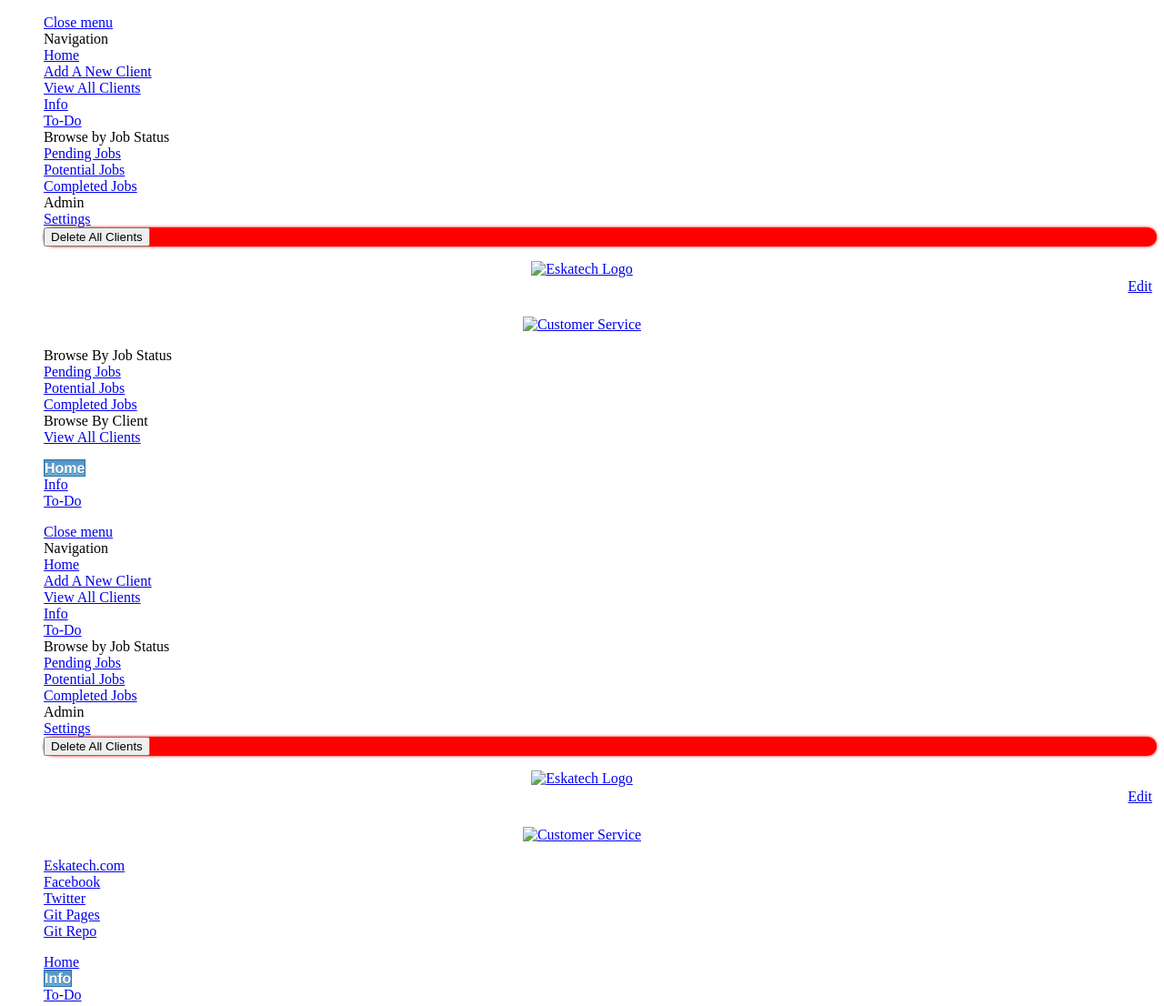
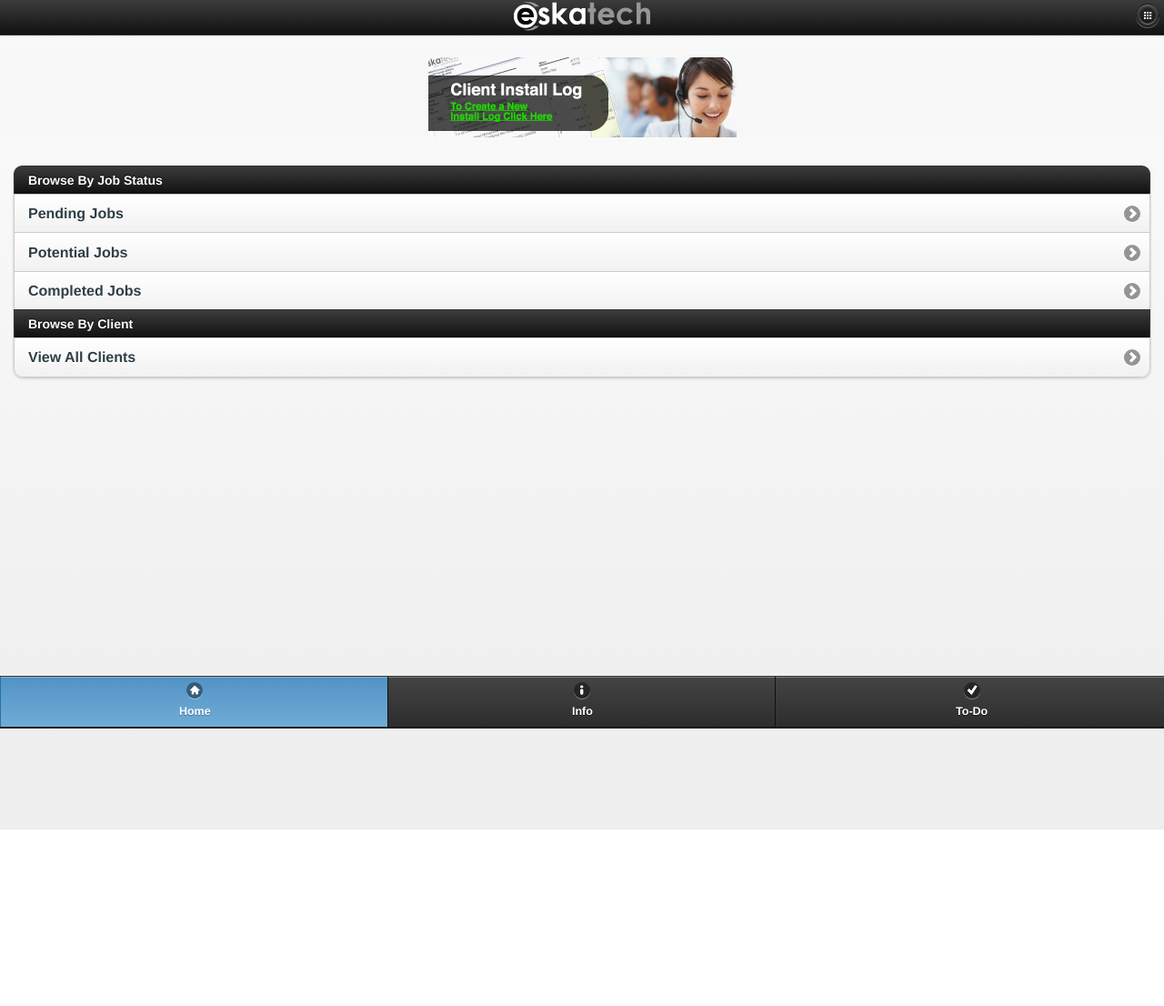
Before and after one commit to b91961/Eskatech, a plain HTML site: page app/_attachments/index.html in a window 1280 px wide. Shown: the top 1106 px of the page at 91% size. After the commit the page ends 912 px from the top, so only its background shows below. Drawn offline with nearby package versions, Linux system fonts and the light colour scheme; some packages are replaced by stand-ins of ours; files that its build step writes are made by us from their sources; a script that the page names is missing.

Commit message:
Flattened all files and fixed links to go to the right place.

```diff
--- a/app/_attachments/index 2.html
+++ /dev/null
@@ -1,36 +0,0 @@
-<!DOCTYPE html>
-<html>
-<head>
-    <meta charset="utf-8">
-
-    <!-- Need to get a proper redirect hooked up. Blech. -->
-    <meta http-equiv="refresh" content="0;url=demos/">
-    <meta name="robots" content="noindex, follow">
-
-    <meta name="viewport" content="width=device-width, initial-scale=1">
-    <title>jQuery Mobile</title>
-    <link rel="stylesheet"  href="css/themes/default/jquery.mobile-1.3.1.min.css">
-    <link rel="stylesheet" href="demos/_assets/css/jqm-demos.css">
-    <link rel="shortcut icon" href="demos/_assets/favicon.ico">
-    <link rel="stylesheet" href="http://fonts.googleapis.com/css?family=Open+Sans:300,400,700">
-    <script src="js/jquery.js"></script>
-    <script src="demos/_assets/js/index.js"></script>
-    <script src="js/jquery.mobile-1.3.1.min.js"></script>
-    <script>
-		$( document ).on( "pageshow", function(){
-			$( "p.message" ).hide().delay( 1500 ).show( "fast" );
-		});
-	</script>
-</head>
-<body>
-<div data-role="page" class="jqm-demos">
-
-	<div data-role="content" class="jqm-content">
-
-        <p class="message">Nothing to see here folks. <a href="demos/">View the demo center home page &rarr;</a></p>
-
-	</div><!-- /content -->
-
-</div><!-- /page -->
-</body>
-</html>
--- a/app/_attachments/index.html
+++ b/app/_attachments/index.html
@@ -11,9 +11,9 @@ ASD 1306
 
 		<title>Eskatech Surveillance Client List</title>
 
-    	<link rel="stylesheet" type="text/css" href="jquery/jquery.mobile-1.3.1.min.css" />
-		<link rel="stylesheet" type="text/css" href="css/main.css">
-		<script type="text/javascript" src="js/libs/modernizr.custom.min.js"></script>
+    	<link rel="stylesheet" type="text/css" href="jquery.mobile-1.3.1.min.css" />
+		<link rel="stylesheet" type="text/css" href="main.css">
+		<script type="text/javascript" src="modernizr.custom.min.js"></script>
 		<meta name="description" content="Eskatech Surveillance Client List" />
     	<meta name="keywords" content="Eskatech, surveillance, network, cameras, dvr, Toledo, Detroit" />
     	<meta name="HandheldFriendly" content="True">
@@ -44,10 +44,10 @@ ASD 1306
 	        </ul>
 		</div>
 		<header data-role="header" data-position="fixed" >
-			<div id="headerLogo"><a href="#home"><img src="img/logo.png" alt="Eskatech Logo"></a></div>
+			<div id="headerLogo"><a href="#home"><img src="logo.png" alt="Eskatech Logo"></a></div>
 			<div align="right"><a href="#panel" class="ui-btn-right" data-role="button" data-icon="grid" data-iconpos="notext">Edit</a></div>
 		</header>
-        <a href="#addItem" id="cta"><div><img id="cta" src="img/ctaIndex.png" alt="Customer Service"></div></a>
+        <a href="#addItem" id="cta"><div><img id="cta" src="ctaIndex.png" alt="Customer Service"></div></a>
 		<div data-role="content">
 			<ul data-role="listview" data-inset="true" data-divider-theme="a">
 				<li data-role="list-divider" >Browse By Job Status</li>
@@ -91,10 +91,10 @@ ASD 1306
 	        </ul>
 		</div>
 		<header data-role="header" data-position="fixed" >
-			<div id="headerLogo"><a href="#home"><img src="img/logo.png" alt="Eskatech Logo"></a></div>
+			<div id="headerLogo"><a href="#home"><img src="logo.png" alt="Eskatech Logo"></a></div>
 			<div align="right"><a href="#panel" class="ui-btn-right" data-role="button" data-icon="grid" data-iconpos="notext">Edit</a></div>
 		</header>
-        <a href="#addItem" id="cta"><div><img id="cta" src="img/ctaIndex.png" alt="Customer Service"></div></a>
+        <a href="#addItem" id="cta"><div><img id="cta" src="ctaIndex.png" alt="Customer Service"></div></a>
 		<ul data-role="listview" data-inset="false" class="ui-icon-alt">
 		    <li><a href="http://www.eskatech.com">Eskatech.com</a></li>
 		    <li><a href="https://www.facebook.com/night1ife">Facebook</a></li>
@@ -136,10 +136,10 @@ ASD 1306
 	        </ul>
 		</div>
 		<header data-role="header" data-position="fixed" >
-			<div id="headerLogo"><a href="#home"><img src="img/logo.png" alt="Eskatech Logo"></a></div>
+			<div id="headerLogo"><a href="#home"><img src="logo.png" alt="Eskatech Logo"></a></div>
 			<div align="right"><a href="#panel" class="ui-btn-right" data-role="button" data-icon="grid" data-iconpos="notext">Edit</a></div>
 		</header>
-        <a href="#addItem" id="cta"><div><img id="cta" src="img/ctaIndex.png" alt="Customer Service"></div></a>
+        <a href="#addItem" id="cta"><div><img id="cta" src="ctaIndex.png" alt="Customer Service"></div></a>
 
 		<div class="todoTask" data-role="collapsible" id="tdDropdown" data-theme="a" data-content-theme="d" data-inset="true">
 		    <h2>Create A Task</h2>
@@ -209,10 +209,10 @@ ASD 1306
 	        </ul>
 		</div>
 		<header data-role="header" data-position="fixed" >
-			<div id="headerLogo"><a href="#home"><img src="img/logo.png" alt="Eskatech Logo"></a></div>
+			<div id="headerLogo"><a href="#home"><img src="logo.png" alt="Eskatech Logo"></a></div>
 			<div align="right"><a href="#panel" class="ui-btn-right" data-role="button" data-icon="grid" data-iconpos="notext">Edit</a></div>
 		</header>
-        <a href="#addItem" id="cta"><div><img id="cta" src="img/ctaIndex.png" alt="Customer Service"></div></a>
+        <a href="#addItem" id="cta"><div><img id="cta" src="ctaIndex.png" alt="Customer Service"></div></a>
         <p>*Fields are Required</p>
 
 		<form action="#" method="post" id="clientInstallForm" />
@@ -328,10 +328,10 @@ ASD 1306
 	        </ul>
 		</div>
 		<header data-role="header" data-position="fixed" >
-			<div id="headerLogo"><a href="#home"><img src="img/logo.png" alt="Eskatech Logo"></a></div>
+			<div id="headerLogo"><a href="#home"><img src="logo.png" alt="Eskatech Logo"></a></div>
 			<div align="right"><a href="#panel" class="ui-btn-right" data-role="button" data-icon="grid" data-iconpos="notext">Edit</a></div>
 		</header>
-        <a href="#addItem" id="cta"><div><img id="cta" src="img/ctaIndex.png" alt="Customer Service"></div></a>
+        <a href="#addItem" id="cta"><div><img id="cta" src="ctaIndex.png" alt="Customer Service"></div></a>
 
     	<section data-role="content">
 			<header><h2>Client List</h2></header>
@@ -376,10 +376,10 @@ ASD 1306
 	        </ul>
 		</div>
 		<header data-role="header" data-position="fixed" >
-			<div id="headerLogo"><a href="#home"><img src="img/logo.png" alt="Eskatech Logo"></a></div>
+			<div id="headerLogo"><a href="#home"><img src="logo.png" alt="Eskatech Logo"></a></div>
 			<div align="right"><a href="#panel" class="ui-btn-right" data-role="button" data-icon="grid" data-iconpos="notext">Edit</a></div>
 		</header>
-        <a href="#addItem" id="cta"><div><img id="cta" src="img/ctaIndex.png" alt="Customer Service"></div></a>
+        <a href="#addItem" id="cta"><div><img id="cta" src="ctaIndex.png" alt="Customer Service"></div></a>
 
     	<section data-role="content">
 			<header><h2>Pending Client List</h2></header>
@@ -421,10 +421,10 @@ ASD 1306
 	        </ul>
 		</div>
 		<header data-role="header" data-position="fixed" >
-			<div id="headerLogo"><a href="#home"><img src="img/logo.png" alt="Eskatech Logo"></a></div>
+			<div id="headerLogo"><a href="#home"><img src="logo.png" alt="Eskatech Logo"></a></div>
 			<div align="right"><a href="#panel" class="ui-btn-right" data-role="button" data-icon="grid" data-iconpos="notext">Edit</a></div>
 		</header>
-        <a href="#addItem" id="cta"><div><img id="cta" src="img/ctaIndex.png" alt="Customer Service"></div></a>
+        <a href="#addItem" id="cta"><div><img id="cta" src="ctaIndex.png" alt="Customer Service"></div></a>
 
     	<section data-role="content">
 			<header><h2> Potential Client List</h2></header>
@@ -469,10 +469,10 @@ ASD 1306
 	        </ul>
 		</div>
 		<header data-role="header" data-position="fixed" >
-			<div id="headerLogo"><a href="#home"><img src="img/logo.png" alt="Eskatech Logo"></a></div>
+			<div id="headerLogo"><a href="#home"><img src="logo.png" alt="Eskatech Logo"></a></div>
 			<div align="right"><a href="#panel" class="ui-btn-right" data-role="button" data-icon="grid" data-iconpos="notext">Edit</a></div>
 		</header>
-        <a href="#addItem" id="cta"><div><img id="cta" src="img/ctaIndex.png" alt="Customer Service"></div></a>
+        <a href="#addItem" id="cta"><div><img id="cta" src="ctaIndex.png" alt="Customer Service"></div></a>
 
     	<section data-role="content">
 			<header><h2>Completed Client List</h2></header>
@@ -517,10 +517,10 @@ ASD 1306
 	        </ul>
 		</div>
 		<header data-role="header" data-position="fixed" >
-			<div id="headerLogo"><a href="#home"><img src="img/logo.png" alt="Eskatech Logo"></a></div>
+			<div id="headerLogo"><a href="#home"><img src="logo.png" alt="Eskatech Logo"></a></div>
 			<div align="right"><a href="#panel" class="ui-btn-right" data-role="button" data-icon="grid" data-iconpos="notext">Edit</a></div>
 		</header>
-        <a href="#addItem" id="cta"><div><img id="cta" src="img/ctaIndex.png" alt="Customer Service"></div></a>
+        <a href="#addItem" id="cta"><div><img id="cta" src="ctaIndex.png" alt="Customer Service"></div></a>
 
     	<section data-role="content">
 			<header><h2>Settings</h2></header>
@@ -541,12 +541,12 @@ ASD 1306
 	    </div>
 	</section>
 
-	<script type="text/javascript" src="js/jquery-1.10.1.min.js"></script>
-	<script type="text/javascript" src="jquery/jquery.mobile-1.3.1.min.js"></script>
-	<script type="text/javascript" src="js/libs/jquery.validate.js"></script>
-	<script type="text/javascript" src="js/libs/jquery.form.js"></script>
-	<script type="text/javascript" src="js/main.js"></script>
-	<script type="text/javascript" src="js/json.js"></script>
+	<script type="text/javascript" src="jquery-1.10.1.min.js"></script>
+	<script type="text/javascript" src="jquery.mobile-1.3.1.min.js"></script>
+	<script type="text/javascript" src="jquery.validate.js"></script>
+	<script type="text/javascript" src="jquery.form.js"></script>
+	<script type="text/javascript" src="main.js"></script>
+	<!--<script type="text/javascript" src="js/json.js"></script>-->
 </body>
 
 </html>
```
